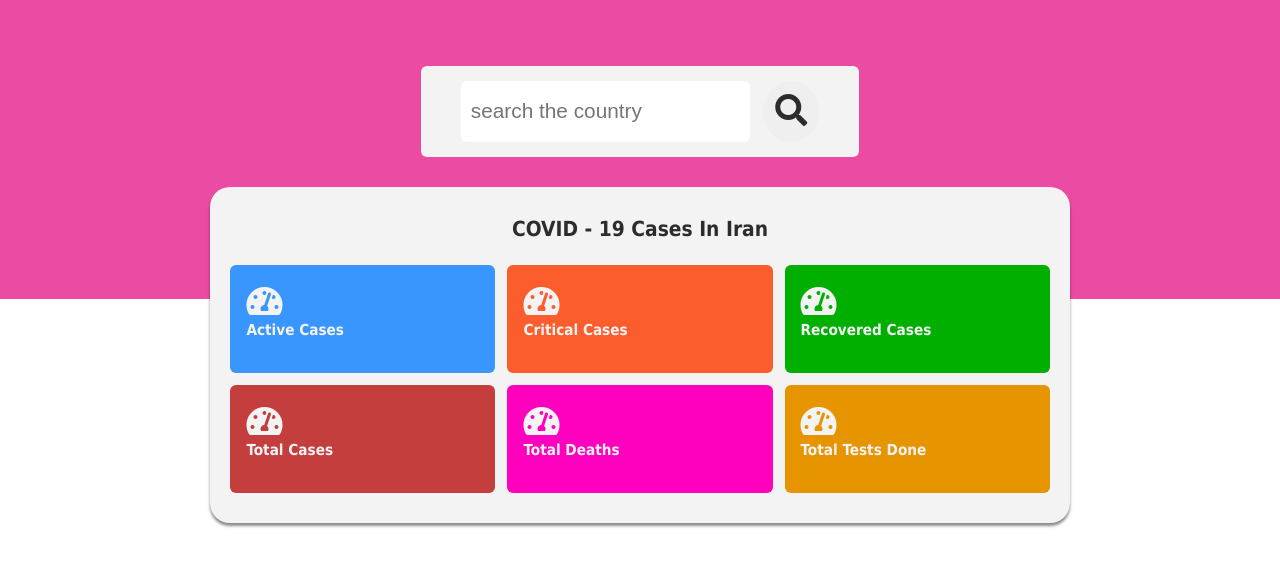
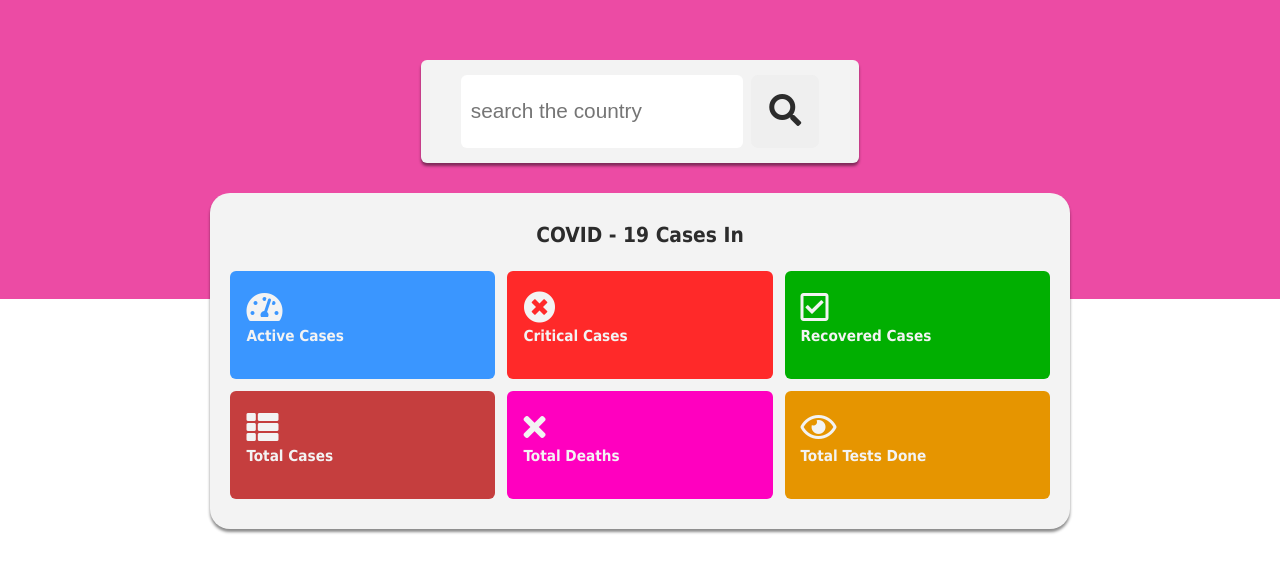
Before and after one commit to iamamirali/Corona-Stats-App, a website: page index.html in a window 1280 px wide. Shown: the part 101-674 px from the top of the page. Drawn offline with Linux system fonts and the light colour scheme; no server answers.

Commit message:
add suitable item icons

```diff
--- a/Sass/_variables.scss
+++ b/Sass/_variables.scss
@@ -7,10 +7,12 @@ $milkyBg: #f3f3f3;
 $orangeBg: rgb(230, 149, 0);
 $greenBg: rgb(1, 175, 1);
 $blueBg: rgb(58, 150, 255);
-$redBg: rgb(252, 93, 44);
+$redBg: rgb(255, 41, 41);
 
 $lightBlack: rgb(44, 44, 44);
 
 $itemRadius: 6px;
 
 $baseHover: #d6d6d6;
+
+$baseBoxShadow: 0px 3px 3px rgba(0, 0, 0, 0.459);
--- a/Sass/style.scss
+++ b/Sass/style.scss
@@ -40,8 +40,8 @@ body{
     width: 80%;
     margin: 10px auto;
     border-radius: 20px;
-    box-shadow: 0px 3px 3px rgba(0, 0, 0, 0.459);
     padding: 30px 20px;
+    box-shadow: $baseBoxShadow;
 }
 
 .search-container{
@@ -52,6 +52,7 @@ body{
     background-color: $milkyBg;
     padding: 15px 40px;
     border-radius: $itemRadius;
+    box-shadow: $baseBoxShadow;
 }
 
 #search-bar{
@@ -70,8 +71,9 @@ body{
 
 #search-btn{
     border-style: none;
-    padding: 12px;
-    border-radius: 50%;
+    margin-left: 8px;
+    padding: 18px;
+    border-radius: 10%;
     color: $lightBlack;
     font-size: 2rem;
     transition: background 0.2s;
--- a/app.js
+++ b/app.js
@@ -1,12 +1,14 @@
-// choose country, which defaultly is iran
+// choose country, which iran by default
 let country = 'iran'
 
 function getData() {
     fetch(`https://corona.lmao.ninja/v2/countries/${country}`)
     .then(response => response.json())
     .then(data => htmlSetter(data))
+    .catch(err => console.log(err))
 }
 getData()
+
 
 // stats items
 const activeCases = document.querySelector('.active-cases')
@@ -23,18 +25,31 @@ const searchBtn = document.getElementById('search-btn')
 searchBar.value = ''
 
 // chosen country title value
-const countryTitle = 'Iran'
+const chosenCountry = document.querySelector('.chosen-country')
 
 // data number elt
 const statsNumber = document.querySelector('.stats-number')
 
+// after clicking srch btn, looks for data of typed country
 searchBtn.addEventListener('click', function(){
     country = searchBar.value.toLowerCase()
     getData()
 })
 
-// sets suitable value for different items
+// search by enter key button
+searchBar.addEventListener("keyup", function(event) {
+    // number 13 is the enter key on the keyboard
+    if (event.keyCode === 13) {
+      // does searchBtn click action by clicking enter btn
+    searchBtn.click();
+    }
+});
+
 function htmlSetter(data) {
+    // sets name of the country in the title
+    chosenCountry.textContent = data.country
+
+    // sets suitable value for different items
     itemValueSetter(activeCases,data.todayCases)
     itemValueSetter(criticalCases,data.critical)
     itemValueSetter(recoveredCases,data.todayRecovered)
@@ -45,5 +60,5 @@ function htmlSetter(data) {
 
 // gets data, creates p element and put the specified value to specified container
 function itemValueSetter(item,data) {
-        item.children[2].textContent = data
+    item.children[2].textContent = data
 }
--- a/index.html
+++ b/index.html
@@ -21,7 +21,7 @@
             <div class="stats-container">
                 <h2 class="container-title">
                     COVID - 19 Cases In
-                    <span class="chosen-country">Iran</span>
+                    <span class="chosen-country"></span>
                 </h2>
                 <div class="stats-list">
                     <div class="stats-item active-cases">
@@ -34,7 +34,7 @@
 
                     <div class="stats-item critical-cases">
                         <div class="stats-item-icon">
-                            <i class="fas fa-tachometer-alt"></i>
+                            <i class="fas fa-times-circle"></i>
                         </div>
                         <h4 class="stats-title">Critical Cases</h4>
                         <h3 class="stats-number"></h3>
@@ -42,7 +42,7 @@
 
                     <div class="stats-item recovered-cases">
                         <div class="stats-item-icon">
-                            <i class="fas fa-tachometer-alt"></i>
+                            <i class="far fa-check-square"></i>
                         </div>
                         <h4 class="stats-title">Recovered Cases</h4>
                         <h3 class="stats-number"></h3>
@@ -50,7 +50,7 @@
 
                     <div class="stats-item total-cases">
                         <div class="stats-item-icon">
-                            <i class="fas fa-tachometer-alt"></i>
+                            <i class="fas fa-th-list"></i>
                         </div>
                         <h4 class="stats-title">Total Cases</h4>
                         <h3 class="stats-number"></h3>
@@ -58,7 +58,7 @@
 
                     <div class="stats-item total-deaths">
                         <div class="stats-item-icon">
-                            <i class="fas fa-tachometer-alt"></i>
+                            <i class="fas fa-times"></i>
                         </div>
                         <h4 class="stats-title">Total Deaths</h4>
                         <h3 class="stats-number"></h3>
@@ -66,7 +66,7 @@
 
                     <div class="stats-item total-tests">
                         <div class="stats-item-icon">
-                            <i class="fas fa-tachometer-alt"></i>
+                            <i class="far fa-eye"></i>
                         </div>
                         <h4 class="stats-title">Total Tests Done</h4>
                         <h3 class="stats-number"></h3>
```
Also changed, not shown: Sass/style.css, 1 other file.
